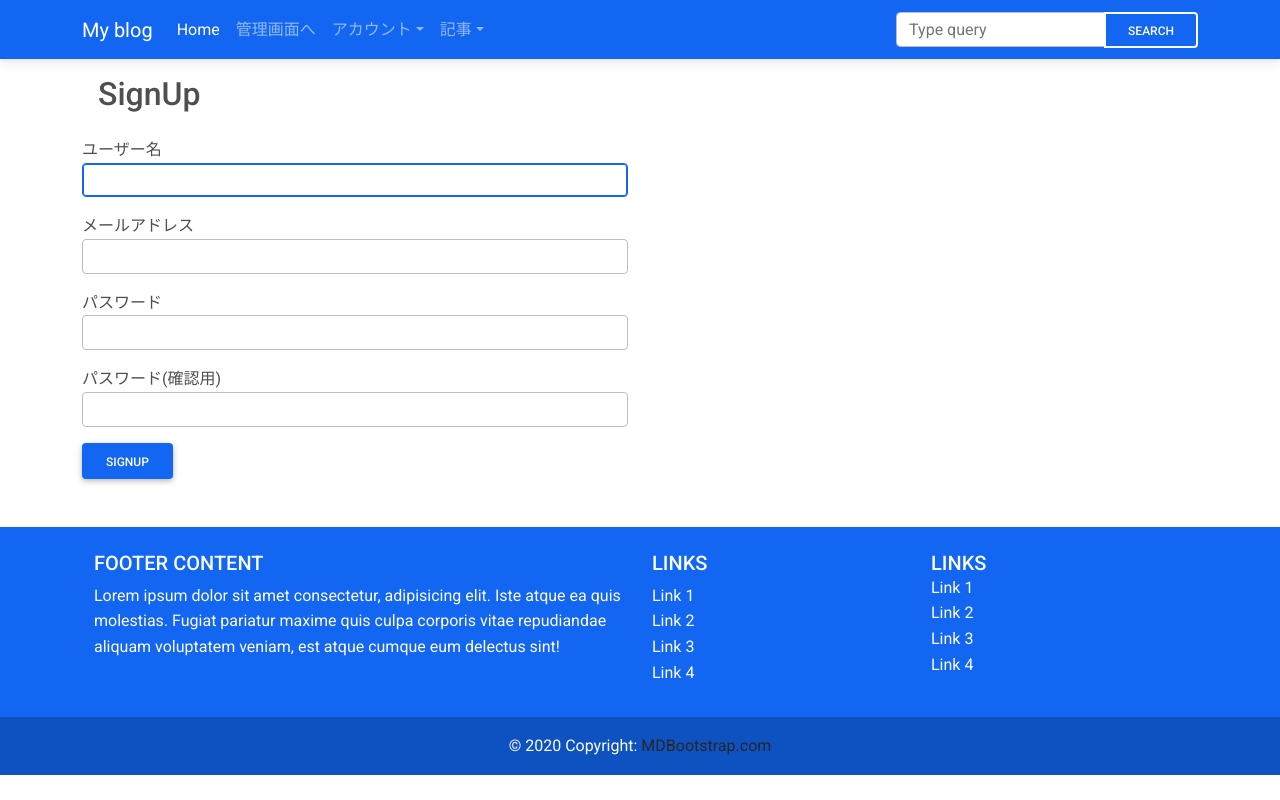
After one commit to kei-1011/django-first-blog-app, a Django app: page /signup in a window 1280 px wide. The commit adds this page. Run offline with Django 3.2, Linux system fonts and the light colour scheme; some libraries are stand-ins or nearby versions.

Commit message:
fix_signup_function

```diff
--- a/myapp/forms.py
+++ b/myapp/forms.py
@@ -1,7 +1,7 @@
 from django import forms
 from .models import Post
-from django.contrib.auth.forms import AuthenticationForm
-
+from django.contrib.auth.forms import AuthenticationForm, UserCreationForm
+from django.contrib.auth.models import User
 
 class PostForm(forms.ModelForm):
   class Meta:
@@ -20,3 +20,12 @@ class LoginForm(AuthenticationForm):
     super().__init__(*args, **kwargs)
     for field in self.fields.values():
       field.widget.attrs['class'] = 'form-control'
+
+class SignUpForm(UserCreationForm):
+  class Meta:
+    model = User
+    fields = ('username', 'email', 'password1', 'password2')
+  def __init__(self, *args, **kwargs):
+    super().__init__(*args, **kwargs)
+    for field in self.fields.values():
+      field.widget.attrs['class'] = 'form-control'
--- a/myapp/templates/myapp/base.html
+++ b/myapp/templates/myapp/base.html
@@ -49,10 +49,10 @@
               <ul class="dropdown-menu" aria-labelledby="account">
                 {% if request.user.is_authenticated %}
                   <li><a class="dropdown-item" href="">{{ request.user }}</a></li>
-                  <li><a class="dropdown-item" href="">ログアウト</a></li>
+                  <li><a class="dropdown-item" href="{% url 'myapp:logout' %}">ログアウト</a></li>
                 {% else %}
                   <li><a class="dropdown-item" href="{% url 'myapp:login' %}">ログイン</a></li>
-                  <li><a class="dropdown-item" href="">ユーザー登録</a></li>
+                  <li><a class="dropdown-item" href="{% url 'myapp:signup' %}">ユーザー登録</a></li>
                 {% endif %}
               </ul>
             </li>
--- /dev/null
+++ b/myapp/templates/myapp/signup.html
@@ -0,0 +1,24 @@
+{% extends 'myapp/base.html' %}
+{% block content %}
+<div class='row'>
+  <div class='col-md-6'>
+    <h2 class='p-3'>SignUp</h2>
+    <form action='' method='post'>
+      {% csrf_token %}
+      {{ form.non_field_errors }}
+      {% for field in form %}
+
+      <div class="form-group mb-3">
+          <label for="title">{{ field.label }}</label>
+        {{ field }}
+        {{ field.errors }}
+      </div>
+      {% endfor %}
+      <div class="form-group">
+        <button type="submit" class="btn btn-primary">SignUp</button>
+      </div>
+    </form>
+  </div>
+</div>
+
+{% endblock %}
--- a/myapp/urls.py
+++ b/myapp/urls.py
@@ -11,4 +11,6 @@ urlpatterns = [
     path('post_delete/<int:pk>', views.PostDelete.as_view(), name='post_delete'),
     path('post_list', views.PostList.as_view(), name='post_list'),
     path('login', views.Login.as_view(), name='login'),
+    path('logout', views.Logout.as_view(), name='logout'),
+    path('signup', views.SignUp.as_view(), name='signup'),
 ]
--- a/myapp/views.py
+++ b/myapp/views.py
@@ -1,11 +1,11 @@
 from django.shortcuts import render,resolve_url
-from django.http import HttpResponse
+from django.http import HttpResponse, HttpResponseRedirect
 from django.views.generic import TemplateView, CreateView, DetailView, UpdateView, DeleteView, ListView
 from .models import Post
 from django.urls import reverse_lazy
-from .forms import PostForm, LoginForm
+from .forms import PostForm, LoginForm, SignUpForm
 from django.contrib import messages
-from django.contrib.auth.views import LoginView
+from django.contrib.auth.views import LoginView, LogoutView
 
 
 # 記事一覧を表示
@@ -57,3 +57,16 @@ class PostList(ListView):
 class Login(LoginView):
   form_class = LoginForm
   template_name = 'myapp/login.html'
+
+class Logout(LogoutView):
+  template_name = 'myapp/logout.html'
+
+class SignUp(CreateView):
+  form_class = SignUpForm
+  template_name = 'myapp/signup.html'
+  success_url = reverse_lazy('myapp:index')
+
+  # フォームの内容が有効だった場合の処理
+  def form_valid(self, form):
+    messages.info(self.request, 'ユーザー登録が完了しました。')
+    return HttpResponseRedirect(self.get_success_url())
```
Also changed, not shown: myapp/templates/myapp/logout.html (added, +9 -0 lines), db.sqlite3.
